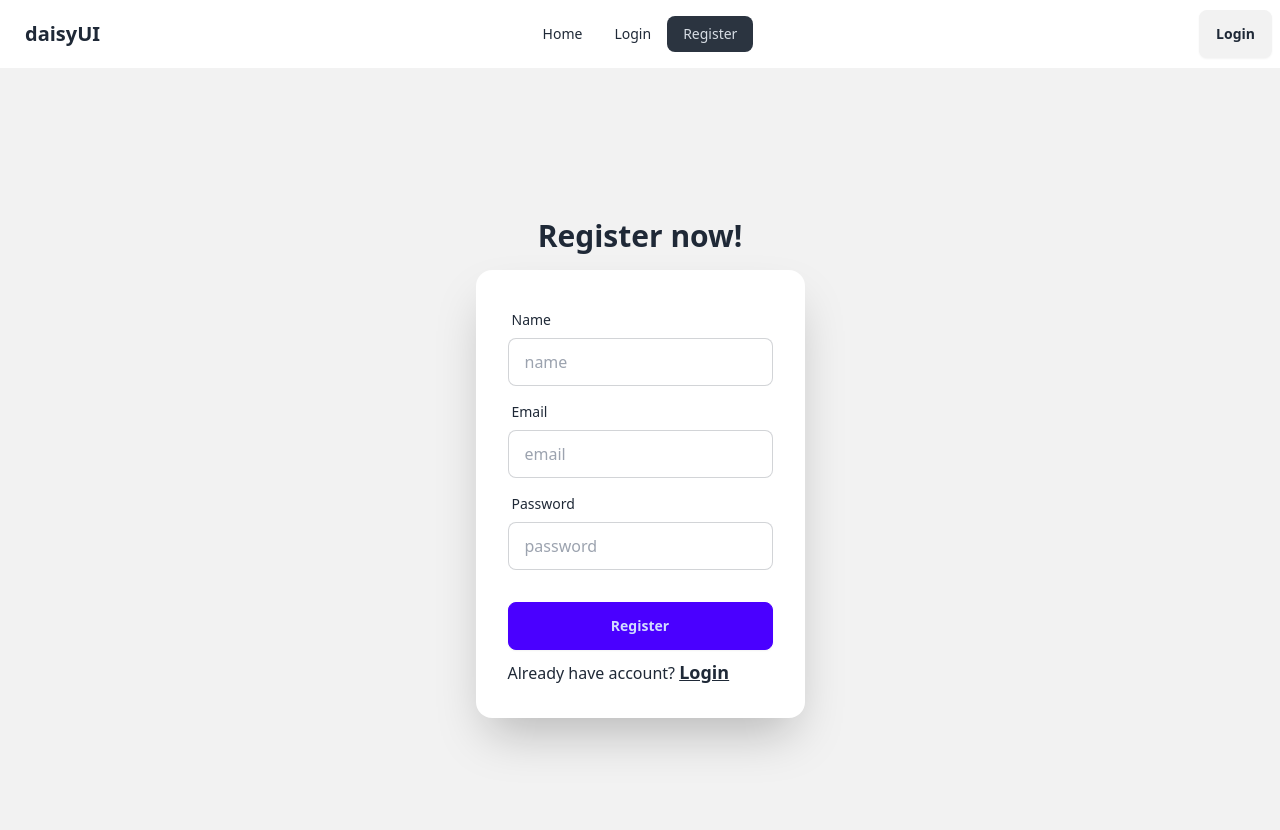
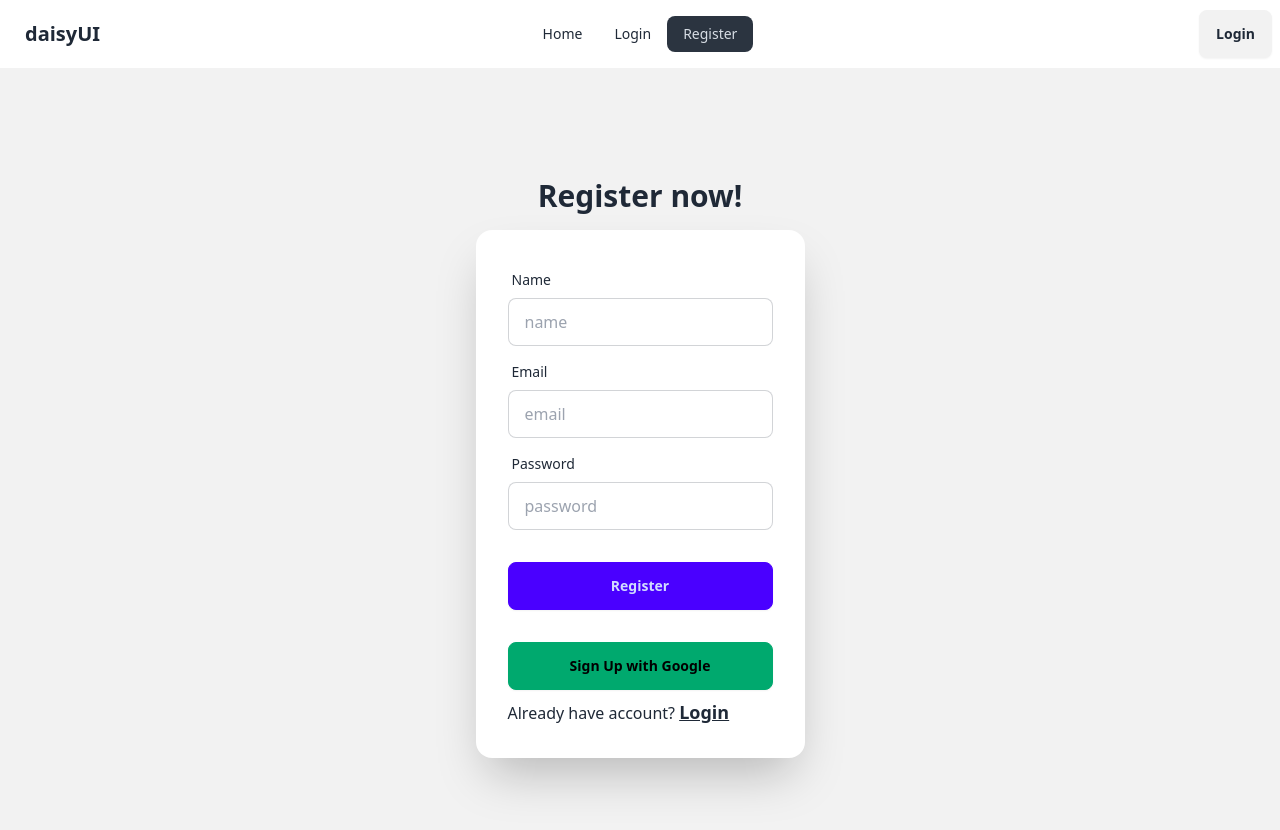
Before and after one commit to Imranhasanrimon/milestone-9, a React (Vite) app in the folder Desktop/PH-Project/milestone-9/modules/module-51/auth-moha-milon/: page /register in a window 1280 px wide. Shown: the top 830 px of the page. Built offline with nearby package versions, Linux system fonts and the light colour scheme; no server answers.

Commit message:
creating buttor for google signUp

```diff
--- a/Desktop/PH-Project/milestone-9/modules/module-51/auth-moha-milon/src/components/Register.jsx
+++ b/Desktop/PH-Project/milestone-9/modules/module-51/auth-moha-milon/src/components/Register.jsx
@@ -1,9 +1,9 @@
 import { useContext } from "react";
-import { Link } from "react-router-dom";
+import { Link, useNavigate } from "react-router-dom";
 import { AuthContext } from "../providers/AuthProvider";
 const Register = () => {
     const { createUser } = useContext(AuthContext);
-
+    const goHome = useNavigate();
     const handleRegister = e => {
         e.preventDefault();
 
@@ -14,10 +14,15 @@ const Register = () => {
         createUser(email, password)
             .then(result => {
                 console.log(result.user);
+                e.target.reset()
+                goHome("/")
             })
             .catch(err => {
                 console.log(err);
             })
+    }
+    const handleGoogle = () => {
+        console.log('hello google');
     }
     return (
         <div className="hero bg-base-200 min-h-screen">
@@ -48,6 +53,9 @@ const Register = () => {
                         <div className="form-control mt-6">
                             <button className="btn btn-primary">Register</button>
                         </div>
+                        <div className="form-control mt-6">
+                            <button onClick={handleGoogle} type="button" className="btn btn-success">Sign Up with Google</button>
+                        </div>
                         <p>Already have account? <Link to="/login" className="text-lg font-semibold underline">Login</Link></p>
                     </form>
                 </div>
```
